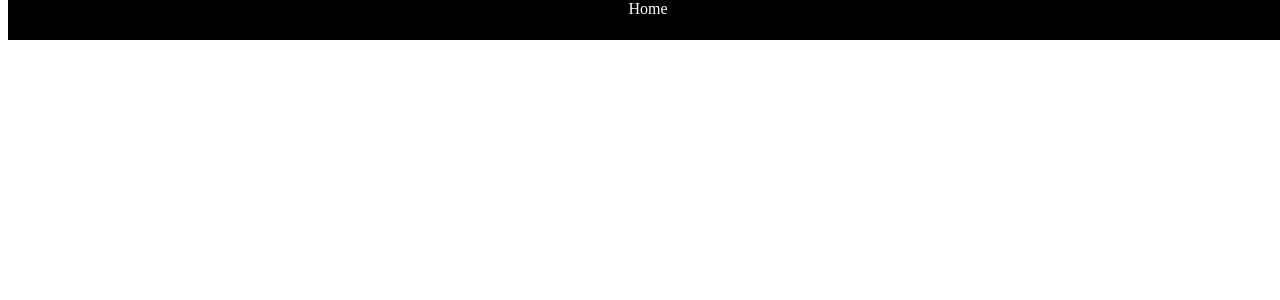
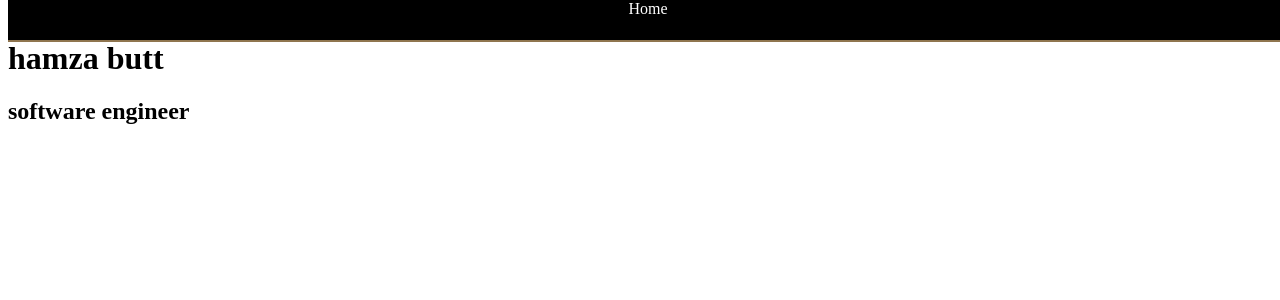
Before and after one commit to HamzaaMB/portfolio, a React (Create React App) app in the folder client/: page / in a window 1280 px wide. Shown: the top 300 px of the page. Built offline with nearby package versions, Linux system fonts and the light colour scheme.

Commit message:
Hero component added

```diff
--- a/client/src/App.js
+++ b/client/src/App.js
@@ -1,12 +1,16 @@
 import React from 'react'
 import Navbar from './components/Navbar'
+import Hero from './components/Hero'
 
 
 
 const App = () => {
 
   return (
-    <Navbar />
+    <>
+      <Navbar />
+      <Hero />
+    </>
   )
 }
 
--- /dev/null
+++ b/client/src/components/Hero.js
@@ -0,0 +1,20 @@
+import React from 'react'
+
+
+const Hero = () => {
+
+
+
+  return (
+    <>
+      <div className="hero-container">
+        <h1 className="hero-name">hamza butt</h1>
+        <h2 className="hero-title">software engineer</h2>
+      </div>
+    </>
+
+  )
+}
+
+
+export default Hero
--- a/client/src/components/Navbar.js
+++ b/client/src/components/Navbar.js
@@ -13,6 +13,7 @@
     width: '100%',
     color: 'white',
     backgroundColor: 'black',
+    borderBottom: '2px solid #8F754F',
     textAlign: 'center',
     transition: 'top 0.6s',
   }
--- a/client/src/styles/main.scss
+++ b/client/src/styles/main.scss
@@ -2,3 +2,9 @@
 body {
   height: 500vh;
 }
+
+
+
+.hero-container {
+  margin-top: 40px;
+}
```
